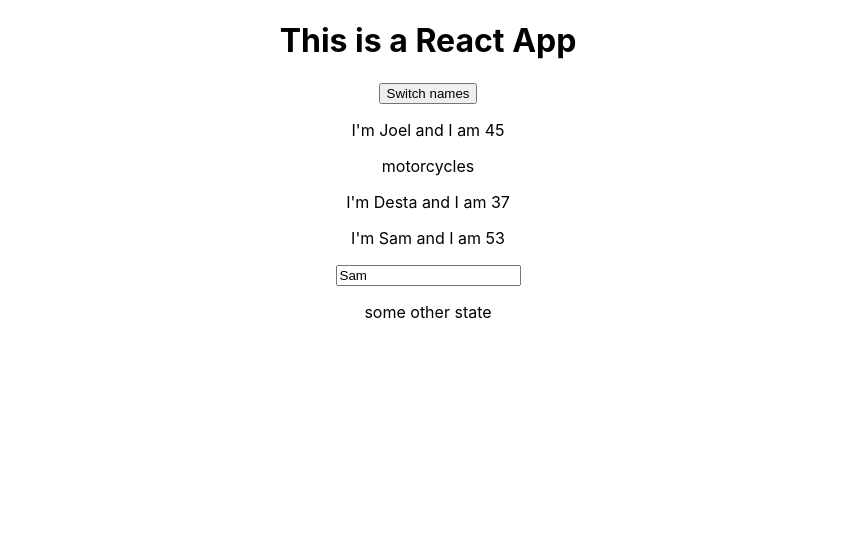
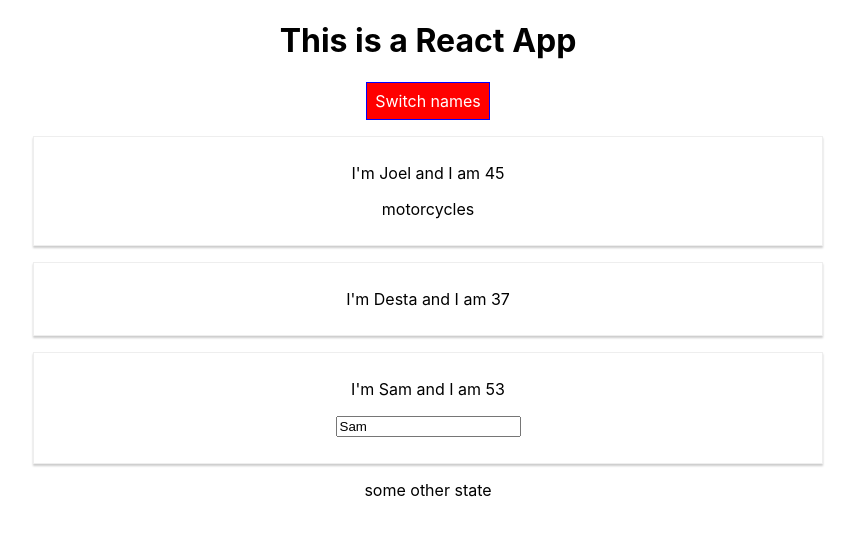
Before and after one commit to JoelBrown1/react_basics_project1, a React (Create React App) app in the folder project-1/: page / in a window 1280 px wide. Shown: the top 536 px of the page, without its empty margins (212-1067 px from the left). Built offline with nearby package versions, Linux system fonts and the light colour scheme.

Commit message:
feat: adding styles

```diff
--- a/project-1/src/App.js
+++ b/project-1/src/App.js
@@ -38,10 +38,22 @@
   }
 
   render() {
+    const style ={
+      backgroundColor: 'red',
+      color: 'white',
+      font: 'inherit',
+      border: '1px solid blue',
+      padding: '8px',
+      cursor: 'pointer'
+    }
+
     return (
       <div className="App">
         <h1>This is a React App</h1>
-        <button onClick={this.switchNameHandler.bind(this, 'Clarice')}>Switch names</button>
+        <button
+          style={style}
+          onClick={this.switchNameHandler.bind(this, 'Clarice')
+        }>Switch names</button>
         {this.state.persons.map((p, i) => {
           console.log('this is the person: ', p);
           return (
--- /dev/null
+++ b/project-1/src/components/Person/Person.css
@@ -0,0 +1,8 @@
+.Person {
+  width: 60%;
+  margin: 16px auto;
+  border: 1px solid #eee;
+  box-shadow: 0 2px 2px #ccc;
+  padding: 10px;
+  text-align: center;
+}
--- a/project-1/src/components/Person/Person.jsx
+++ b/project-1/src/components/Person/Person.jsx
@@ -1,10 +1,12 @@
 import React from 'react';
+import "./Person.css";
 
 const person = (props) => {
   return (
-    <div onClick={() => props.handleClick('Jefferson') }>
+    <div className='Person' onClick={() => props.handleClick('Jefferson') }>
       <p>I'm {props.name} and I am {props.age}</p>
       {props.children ? <p>{props.children}</p> : null }
+      {/* { props.nameChanged ? <input type='text' onChange={props.handleChange}} */}
     </div>
   )
 }
```
Also changed, not shown: 1 other file (tests, documents, lock files or other folders).
